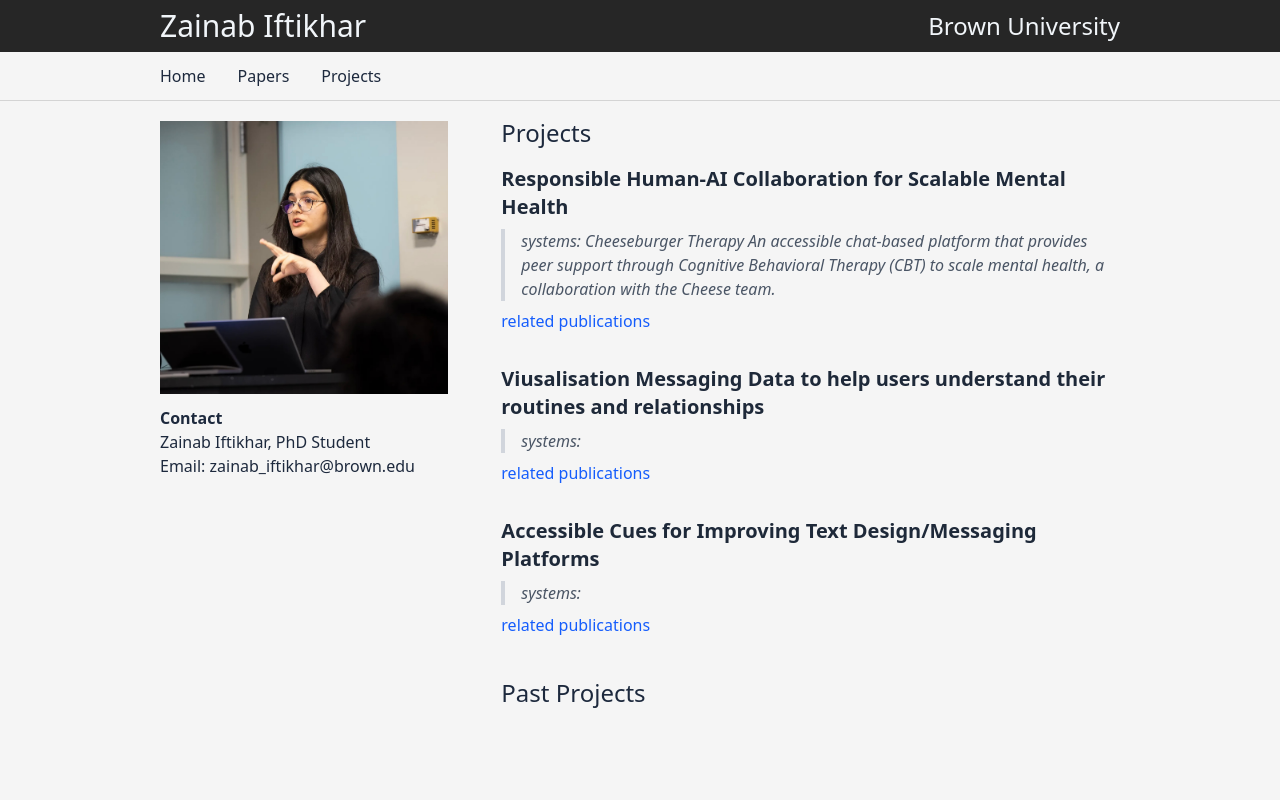
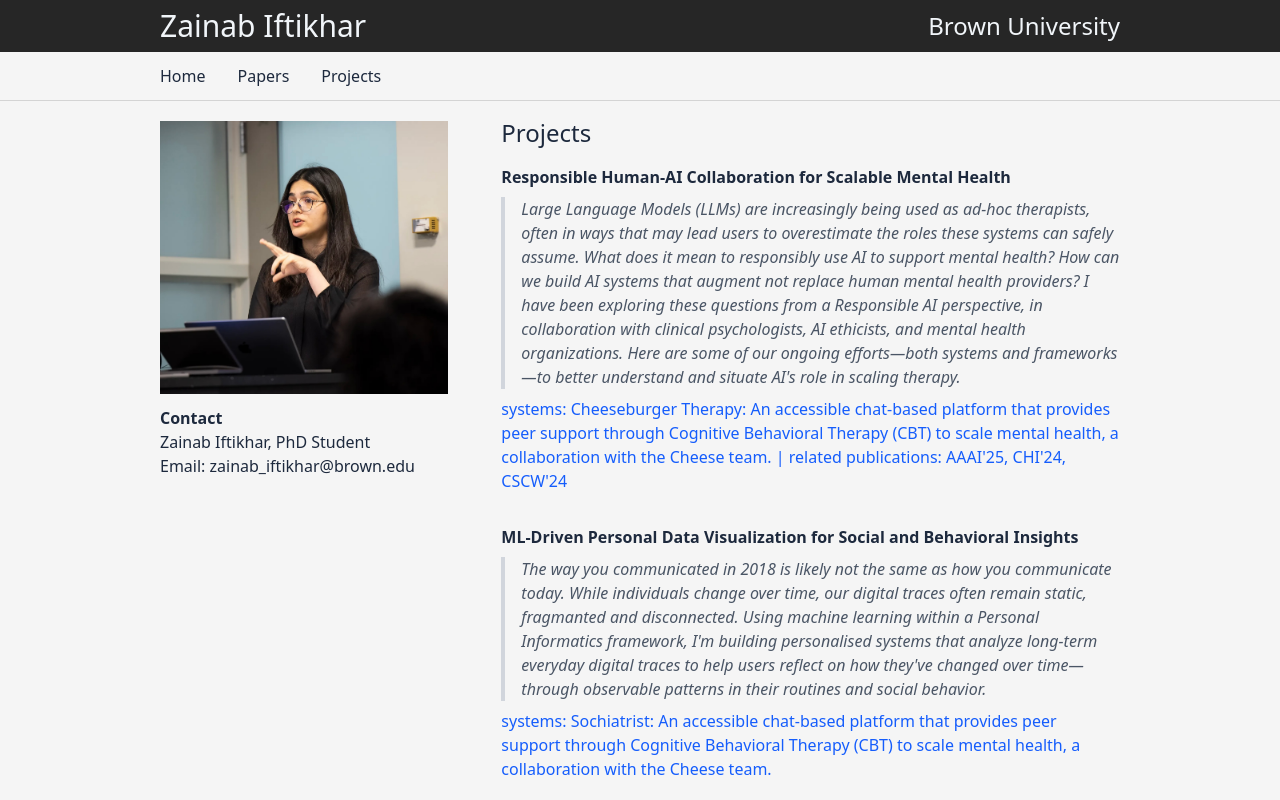
Before and after one commit to prettybuffy/web-vite-app, a React (Vite) app: page /projects in a window 1280 px wide. Shown: the top 800 px of the page. Built offline with nearby package versions, Linux system fonts and the light colour scheme.

Commit message:
add projects

```diff
--- a/src/pages/Projects.jsx
+++ b/src/pages/Projects.jsx
@@ -3,18 +3,34 @@ import React from 'react';
 const projects = [
   {
     title: "Responsible Human-AI Collaboration for Scalable Mental Health",
-    description: "systems: Cheeseburger Therapy An accessible chat-based platform that provides peer support through Cognitive Behavioral Therapy (CBT) to scale mental health, a collaboration with the Cheese team.",
-    link: "#" // Placeholder link
+    description: `Large Language Models (LLMs) are increasingly being used as ad-hoc therapists, often in ways that may lead users to overestimate the roles these systems can safely assume.
+    What does it mean to responsibly use AI to support mental health? How can we build AI systems that augment not replace human mental health providers?
+    I have been exploring these questions from a Responsible AI perspective, in collaboration with clinical psychologists, AI ethicists, and mental health organizations.
+    Here are some of our ongoing efforts—both systems and frameworks—to better understand and situate AI's role in scaling therapy.`,
+    system: "Cheeseburger Therapy: An accessible chat-based platform that provides peer support through Cognitive Behavioral Therapy (CBT) to scale mental health, a collaboration with the Cheese team.",
+    link: "#",
+    publications: "related publications: AAAI'25, CHI'24, CSCW'24"
   },
   {
-    title: "Viusalisation Messaging Data to help users understand their routines and relationships",
-    description: "systems:",
-    link: "#" // Placeholder link
+    title: "ML-Driven Personal Data Visualization for Social and Behavioral Insights",
+    description: `The way you communicated in 2018 is likely not the same as how you communicate today. While individuals change over time, our digital traces often remain static, fragmanted and disconnected.
+    Using machine learning within a Personal Informatics framework, I'm building personalised systems that analyze long-term everyday digital traces to help users reflect on how they've changed over
+    time—through observable patterns in their routines and social behavior.`,
+    //How has someone’s communication style evolved? Which relationships have grown or faded? This work investigates how personal
+    //data can serve as a mirror, helping people make sense of their digital histories in meaningful ways.
+    //This work explores how personal data can serve as a mirror, enabling meaningful self-reflection through everyday digital traces.`,
+    systems: "Sochiatrist: An accessible chat-based platform that provides peer support through Cognitive Behavioral Therapy (CBT) to scale mental health, a collaboration with the Cheese team.",
+    link: "#",
   },
   {
-    title: "Accessible Cues for Improving Text Design/Messaging Platforms",
-    description: "systems:",
-    link: "#" // Placeholder link
+    title: "Accessible Cues for Increasing Social Presence in Messaging Platforms",
+    description: `Messaging can be overwhelming. While typing indicators and read receipts offer cues that reduce anxiety, they can also increase pressure to respond quickly and feelings of being monitored.
+    This line of my research explores customizable designs that balance information needs with privacy and autonomy. It focuses on improving communication accessibility by introducing expressive typing indicators and tone cues to increase
+    social presence while reducing message-based cognitive
+    load.`, //Using mixed methods, the work highlights how tailored cues can enhance clarity, confidence, and social connection, with implications for inclusive messaging design.`,
+    link: "#",
+    publications: "related publications: CHI'23, CSCW'25"
+
   }
 ];
 
@@ -29,12 +45,12 @@ export default function Projects() {
       <div className="space-y-8 mt-4">
         {projects.map((project, index) => (
           <div key={index}>
-            <h3 className="text-xl font-semibold text-gray-800">{project.title}</h3>
+            <h3 className="font-semibold">{project.title}</h3>
             <blockquote className="border-l-4 border-gray-300 pl-4 mt-2 text-gray-600 italic">
               {project.description}
             </blockquote>
             <a href={project.link} className="text-blue-600 hover:underline mt-2 inline-block">
-              related publications
+              systems: {project.system || project.systems} {project.publications && `| ${project.publications}`}
             </a>
           </div>
         ))}
```
Also changed, not shown: public/img/site_logo.png.
